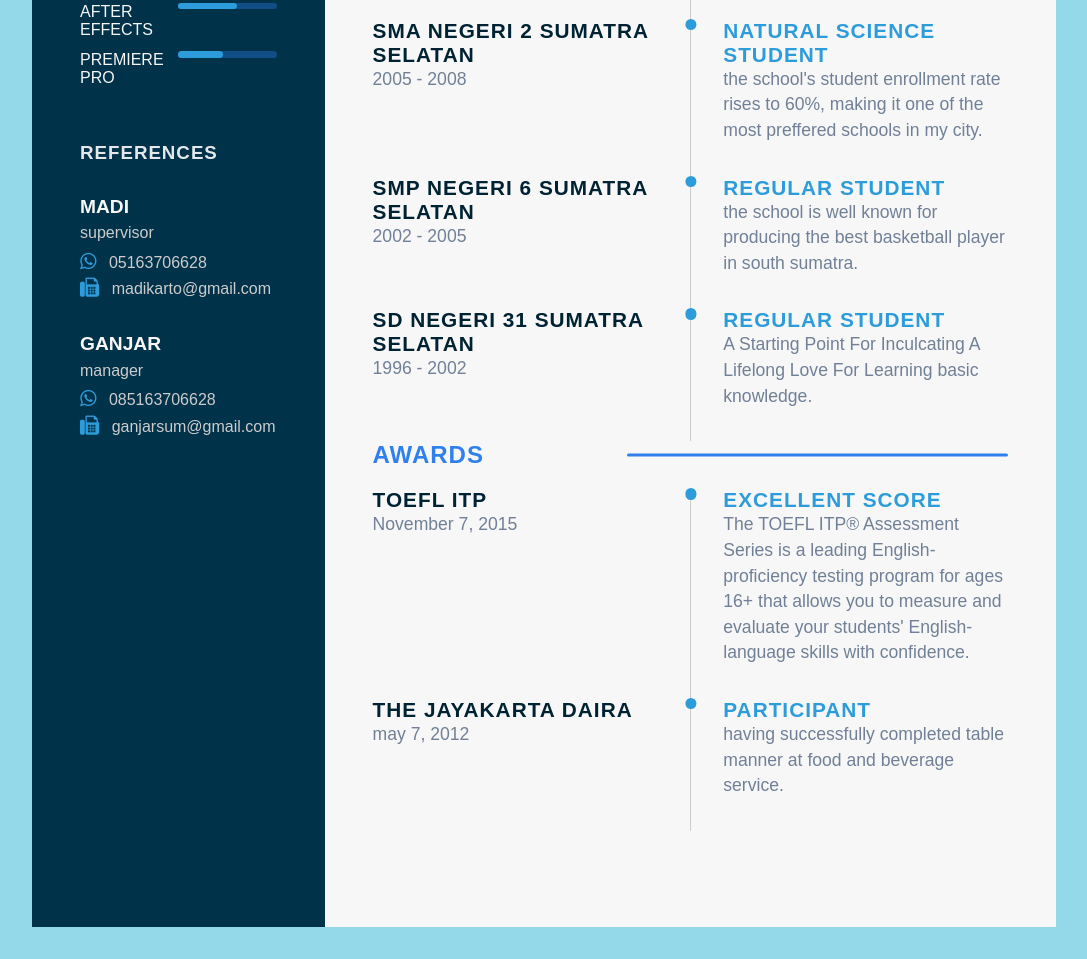
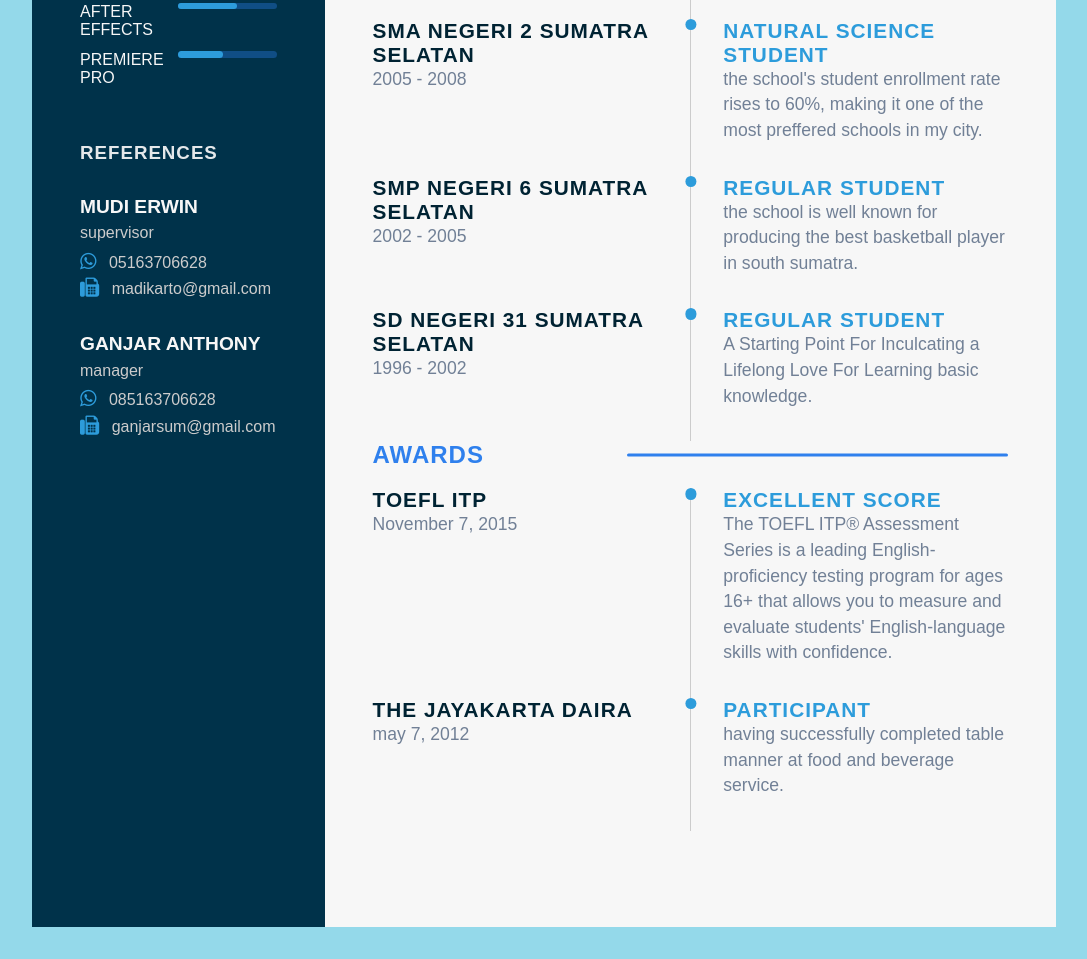
Before and after one commit to ediheri/ediheri.github.io, a plain HTML site: page resume.html in a window 1280 px wide. Shown: the part 1093-2052 px from the top of the page, without its empty margins (96-1183 px from the left). Drawn offline with Linux system fonts and the light colour scheme.

Commit message:
edited rest

```diff
--- a/resume.html
+++ b/resume.html
@@ -120,7 +120,7 @@
           <div class="references-section">
             <h3 class="main-title">References</h3>
             <div class="referee">
-              <h6 class="sub-title">Madi</h6>
+              <h6 class="sub-title">Mudi Erwin</h6>
               <p class="sub-para">supervisor</p>
               <ul>
                 <li>
@@ -134,7 +134,7 @@
               </ul>
             </div>
             <div class="referee">
-              <h6 class="sub-title">Ganjar</h6>
+              <h6 class="sub-title">Ganjar Anthony</h6>
               <p class="sub-para">manager</p>
               <ul>
                 <li>
@@ -264,7 +264,7 @@
                 <div class="tl-content">
                   <h5 class="tl-title-2">Regular Student</h5>
                   <p class="paragraph">
-                    A Starting Point For Inculcating A Lifelong Love For
+                    A Starting Point For Inculcating a Lifelong Love For
                     Learning basic knowledge.
                   </p>
                 </div>
@@ -283,7 +283,7 @@
                     <p class="paragraph">
                       The TOEFL ITP® Assessment Series is a leading
                       English-proficiency testing program for ages 16+ that
-                      allows you to measure and evaluate your students'
+                      allows you to measure and evaluate students'
                       English-language skills with confidence.
                     </p>
                   </div>
```
